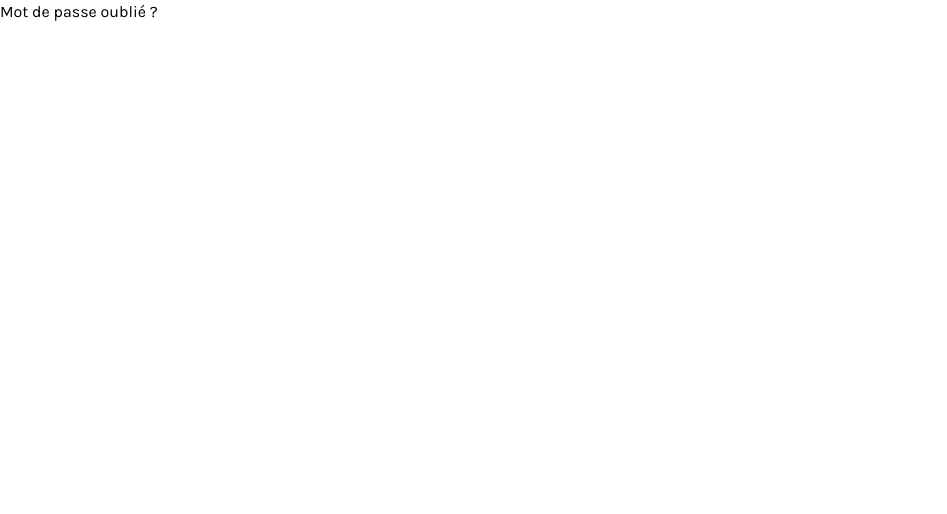
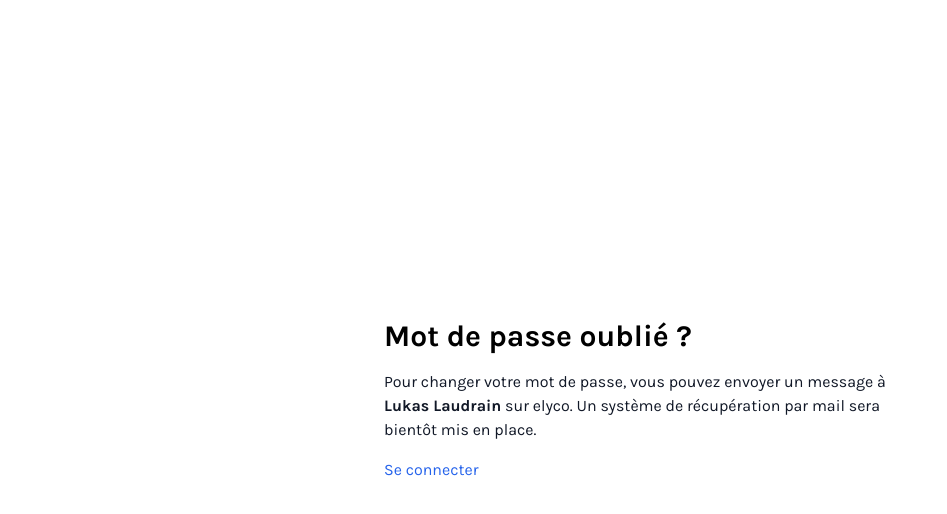
Before and after one commit to ctrl-plus-w/school-schedule, a React (Create React App) app: page /missed-password in a window 1280 px wide. Shown: the top 514 px of the page, without its empty margins (0-947 px from the left). Built offline with nearby package versions, Linux system fonts and the light colour scheme.

Commit message:
Modified the missed password page.

```diff
--- a/src/components/MissedPassword/index.js
+++ b/src/components/MissedPassword/index.js
@@ -1,9 +1,21 @@
 import React from 'react';
+import { Link } from 'react-router-dom';
 
 const MissedPassword = () => {
   return (
-    <div className='container center-content'>
-      <h1>Mot de passe oublié ?</h1>
+    <div className='flex flex-col justify-center items-center w-screen h-screen'>
+      <div className='flex flex-col justify-start items-start max-w-lg'>
+        <h1 className='text-3xl text-black font-bold'>Mot de passe oublié ?</h1>
+
+        <p className='text-base text-gray-900 font-normal mt-4'>
+          Pour changer votre mot de passe, vous pouvez envoyer un message à <strong>Lukas Laudrain</strong> sur elyco. Un système de récupération par
+          mail sera bientôt mis en place.
+        </p>
+
+        <Link to='/auth' className='text-base text-blue-600 font-base link-animation mt-4'>
+          Se connecter
+        </Link>
+      </div>
     </div>
   );
 };
```
